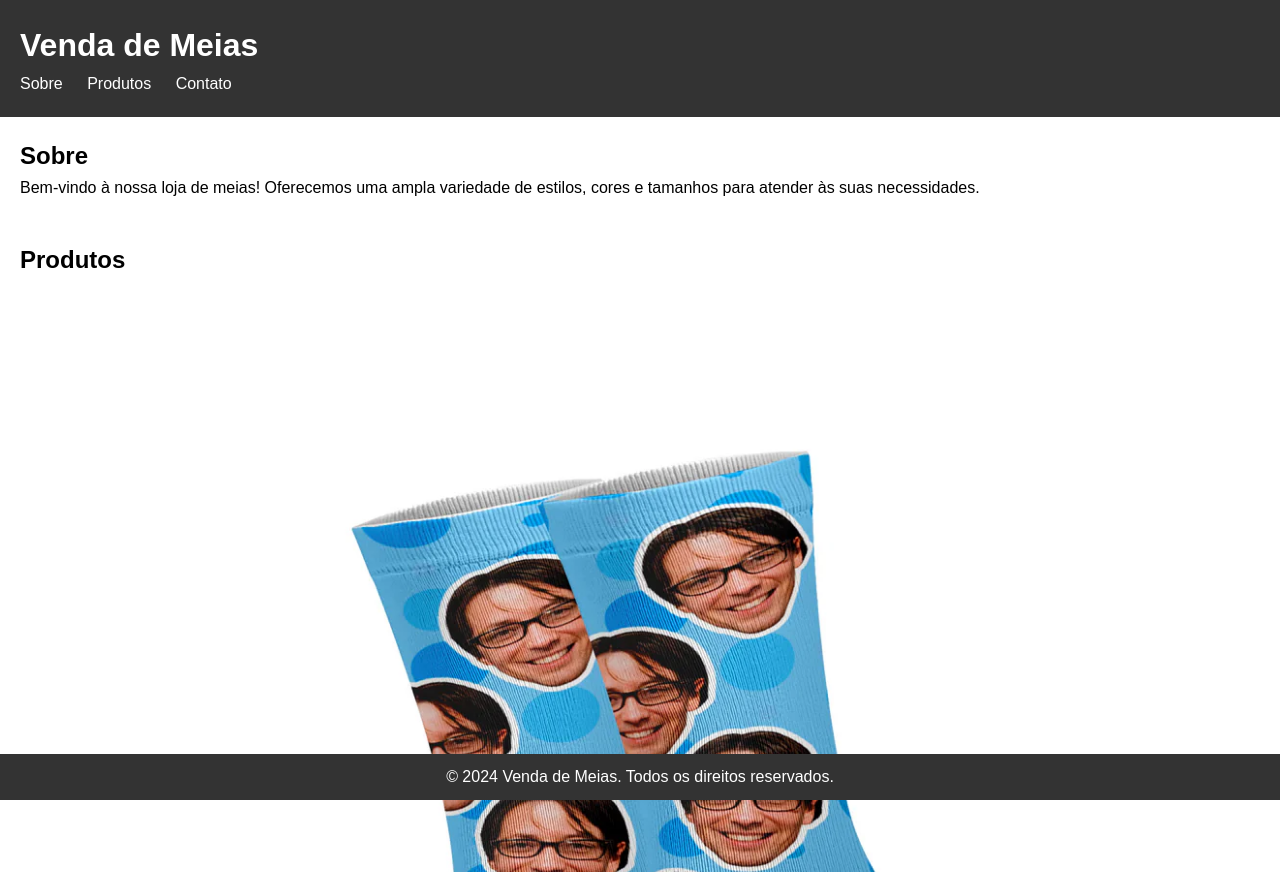
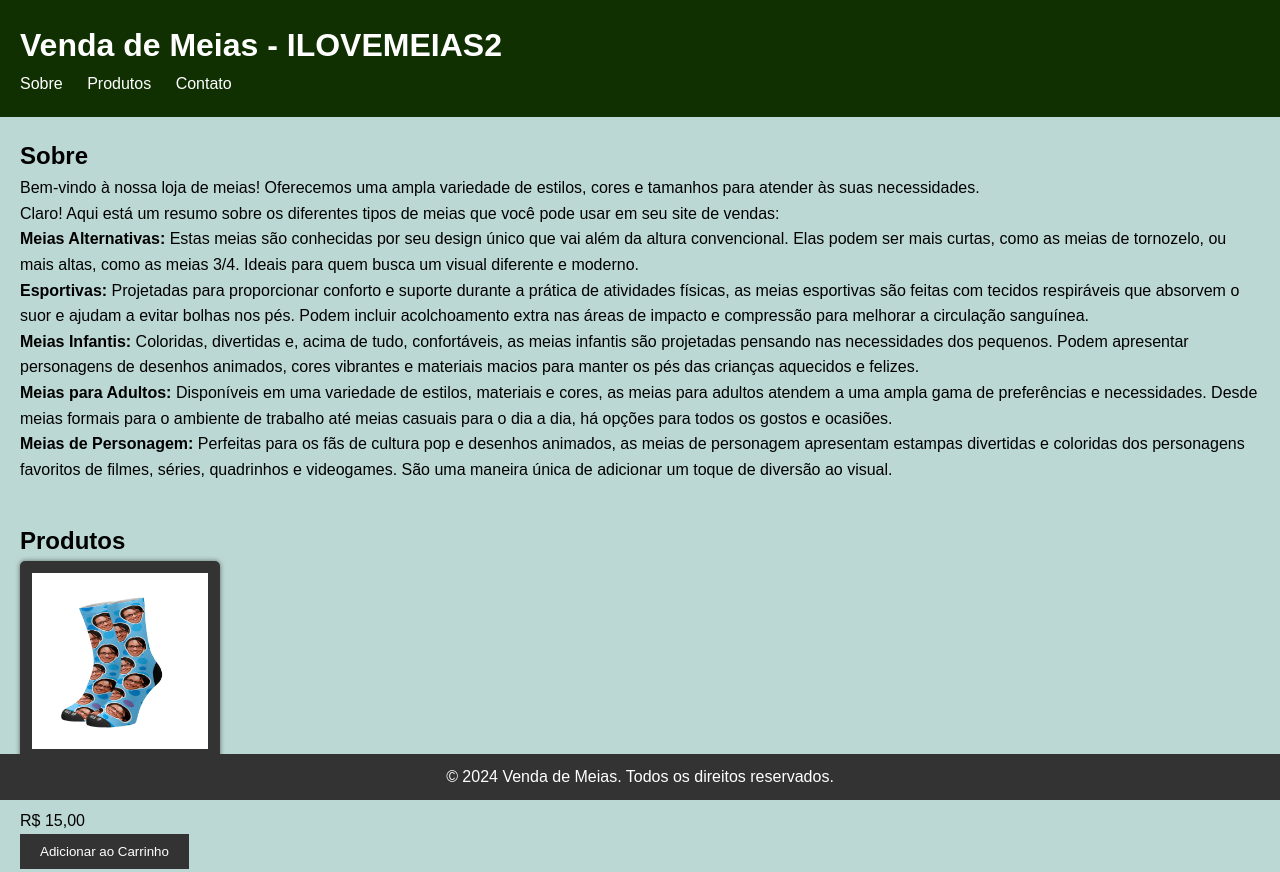
Before and after one commit to JoaquimGo/LandPage, a plain HTML site: page index.html in a window 1280 px wide. Shown: the top 872 px of the page. Drawn offline with Linux system fonts and the light colour scheme.

Commit message:
alinhandoSobre
alinhamento do sobre e negrito em algumas partes

```diff
--- a/index.html
+++ b/index.html
@@ -8,7 +8,7 @@
 </head>
 <body>
     <header>
-        <h1>Venda de Meias</h1>
+        <h1>Venda de Meias - ILOVEMEIAS2</h1>
         <nav>
             <ul>
                 <li><a href="#sobre">Sobre</a></li>
@@ -20,19 +20,28 @@
 
     <section id="sobre">
         <h2>Sobre</h2>
+        <div>
         <p>Bem-vindo à nossa loja de meias! Oferecemos uma ampla variedade de estilos, cores e tamanhos para atender às suas necessidades.</p>
+
+        <p>Claro! Aqui está um resumo sobre os diferentes tipos de meias que você pode usar em seu site de vendas:</p>
+        <p> <b>Meias Alternativas:</b> Estas meias são conhecidas por seu design único que vai além da altura convencional. Elas podem ser mais curtas, como as meias de tornozelo, ou mais altas, como as meias 3/4. Ideais para quem busca um visual diferente e moderno.</p>
+        <p> <b>Esportivas:</b> Projetadas para proporcionar conforto e suporte durante a prática de atividades físicas, as meias esportivas são feitas com tecidos respiráveis que absorvem o suor e ajudam a evitar bolhas nos pés. Podem incluir acolchoamento extra nas áreas de impacto e compressão para melhorar a circulação sanguínea.</p>
+        <p><b>Meias Infantis:</b> Coloridas, divertidas e, acima de tudo, confortáveis, as meias infantis são projetadas pensando nas necessidades dos pequenos. Podem apresentar personagens de desenhos animados, cores vibrantes e materiais macios para manter os pés das crianças aquecidos e felizes.</p>
+        <p> <b>Meias para Adultos:</b> Disponíveis em uma variedade de estilos, materiais e cores, as meias para adultos atendem a uma ampla gama de preferências e necessidades. Desde meias formais para o ambiente de trabalho até meias casuais para o dia a dia, há opções para todos os gostos e ocasiões.</p>
+        <p><b>Meias de Personagem:</b> Perfeitas para os fãs de cultura pop e desenhos animados, as meias de personagem apresentam estampas divertidas e coloridas dos personagens favoritos de filmes, séries, quadrinhos e videogames. São uma maneira única de adicionar um toque de diversão ao visual.</p>
+        </div>
     </section>
 
     <section id="produtos">
         <h2>Produtos</h2>
         <div class="produto">
-            <img src="meia_azul.jpeg" alt="Meia 1">
+            <img class="imagem-produto" src="meia_azul.jpeg" alt="Meia 1">
             <h3>Meia Conforto</h3>
             <p>R$ 15,00</p>
             <button>Adicionar ao Carrinho</button>
         </div>
         <div class="produto">
-            <img src="meia_ver.jpeg" alt="Meia 2">
+            <img class="imagem-produto" src="meia_ver.jpeg" alt="Meia 2">
             <h3>Meia Esportiva</h3>
             <p>R$ 20,00</p>
             <button>Adicionar ao Carrinho</button>
--- a/styles.css
+++ b/styles.css
@@ -6,12 +6,13 @@
 }
 
 body {
+    background-color: #bcd8d4; /* Cor de fundo cinza claro */
     font-family: Arial, sans-serif;
     line-height: 1.6;
 }
 
 header {
-    background: #333;
+    background: #103002; /* fundo do site */
     color: #fff;
     padding: 20px;
 }
@@ -70,10 +71,10 @@ footer {
     width: 100%;
 }
 .imagem-produto {
-    max-width: 100%;
-    height: auto;
+    width: 200px;
+    height: 200px; /* altura */
     margin-bottom: 10px;
-    border: 2px solid #333; /* Adicione uma borda de 2px sólida preta */
+    border: 12px solid #333; /* Adicione uma borda de 2px sólida preta */
     border-radius: 5px; /* Adicione bordas arredondadas */
     box-shadow: 0px 0px 5px rgba(0, 0, 0, 0.5); /* Adicione uma sombra */
 }
```
